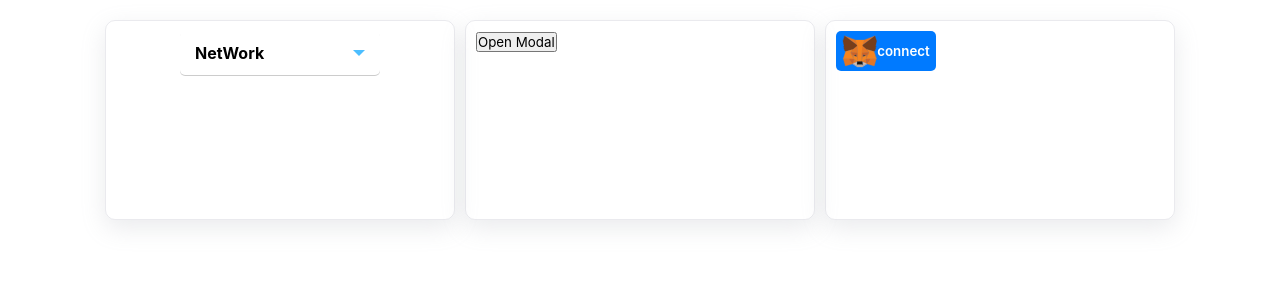
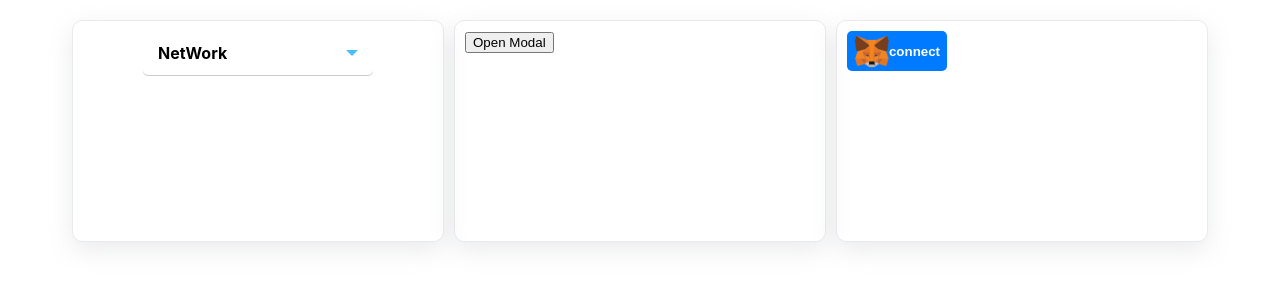
Before and after one commit to gkdfo40/ozis-react-project, a React (Create React App) app: page / in a window 1280 px wide. Shown: the top 300 px of the page. Built offline with nearby package versions, Linux system fonts and the light colour scheme.

Commit message:
fix: GlobalStyle 스타일 수정 리셋 코드 삭제

```diff
--- a/src/styles/GlobalStyle.style.ts
+++ b/src/styles/GlobalStyle.style.ts
@@ -1,17 +1,6 @@
 import { createGlobalStyle } from "styled-components";
 
 const GlobalStyle = createGlobalStyle`
-* {
-    margin: 0;
-    padding: 0;
-    box-sizing: border-box;
-    font-family: 'Noto Sans KR', -apple-system, BlinkMacSystemFont, 'Segoe UI',
-      'Roboto', 'Oxygen', 'Ubuntu', 'Cantarell', 'Fira Sans', 'Droid Sans',
-      'Helvetica Neue', sans-serif;
-    -webkit-font-smoothing: antialiased;
-    -moz-osx-font-smoothing: grayscale;
-  }
-
   body {
   margin: 0;
   font-family: -apple-system, BlinkMacSystemFont, 'Segoe UI', 'Roboto', 'Oxygen',
```
